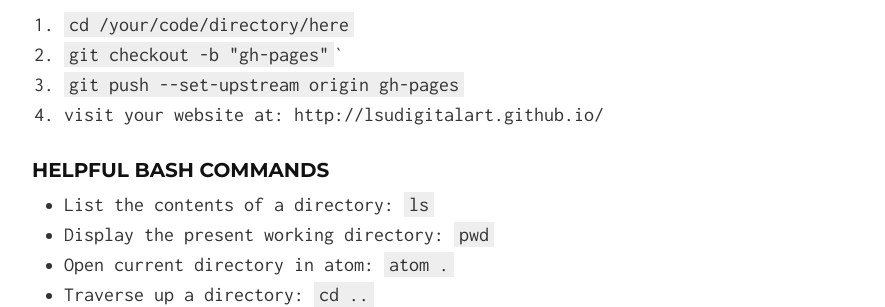
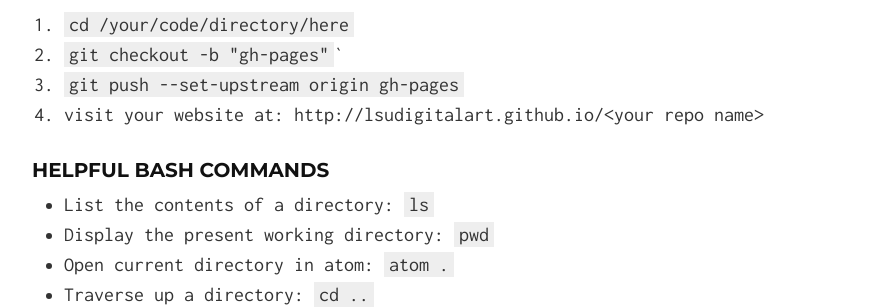
Before and after one commit to lsudigitalart/lsudigitalart.github.io, a Jekyll site: the page built from 2210/index.md, in a window 1280 px wide and 900 px high, scrolled down 1584 px. Shown: the part 156-463 px from the top of the window, without its empty margins (186-1071 px from the left). Built offline with Jekyll 4.4.1, drawn with Linux system fonts in a browser that asks for light colours.

Commit message:
fixed link

```diff
--- a/2210/index.md
+++ b/2210/index.md
@@ -43,7 +43,7 @@ ART 2210 Creative Coding is an applied course that focuses on creating internet
 1. `cd /your/code/directory/here`
 2. `git checkout -b "gh-pages"``
 3. `git push --set-upstream origin gh-pages`
-4. visit your website at: http://lsudigitalart.github.io/<your repo name>
+4. visit your website at: http://lsudigitalart.github.io/\<your repo name\>
 
 ### Helpful Bash Commands
 - List the contents of a directory: `ls`
```
